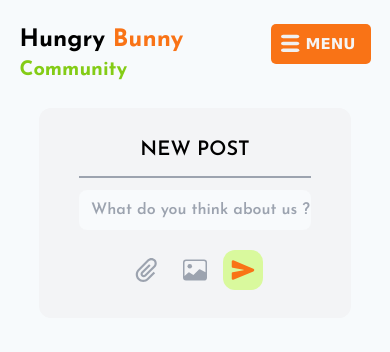
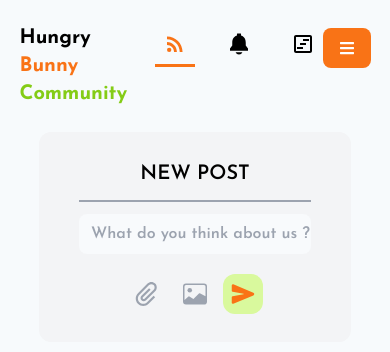
Before and after one commit to rakibul-islam-hasib/hungry-bunny-client, a React (Vite) app: page /community in a window 390 px wide. Shown: the top 352 px of the page. Built offline with nearby package versions, Linux system fonts and the light colour scheme.

Commit message:
Community sidebar updated

```diff
--- a/src/components/header/Community/CnavBar.jsx
+++ b/src/components/header/Community/CnavBar.jsx
@@ -3,6 +3,7 @@ import { Link, NavLink, useLocation } from 'react-router-dom';
 import { MdOutlineViewTimeline, MdRssFeed } from 'react-icons/md';
 import { IoNotificationsSharp } from 'react-icons/io5';
 import '../css/style.css'
+import { FaBars } from 'react-icons/fa';
 const navLinks = [
     {
         id: 1,
@@ -33,11 +34,11 @@ const CnavBar = () => {
             <div className="w-[90%] mx-auto py-6 flex justify-between">
                 <div className="logo">
                     <Link to='/'>
-                        <h1 className='text-2xl font-bold'>Hungry <span className='text-primary'>Bunny</span> </h1>
+                        <h1 className='md:text-2xl text-xl font-bold'>Hungry <span className='text-primary'>Bunny</span> </h1>
                         <p><span className='text-lime-500 text-xl font-bold'>Community</span></p>
                     </Link>
                 </div>
-                <div className="hidden md:block">
+                <div className="">
                     <ul className={isFixed ? 'flex dark:text-gray-100 mt-2 space-x-6 nav-links' : 'flex mt-2 dark:text-black space-x-6 nav-links'}>
                         {navLinks.map((link) => (
                             <li key={link.id}>
@@ -50,7 +51,7 @@ const CnavBar = () => {
                                 >
                                     <span className='inline-flex px-2 items-center gap-2'>
                                         <span className={location.pathname === link.path ? 'text-primary h-6 w-6 text-2xl' : 'h-6 w-6 text-2xl'}>{link.icon}</span>
-                                        {link.name}
+                                        <span className='hidden md:block'>{link.name}</span>
                                     </span>
                                 </NavLink>
                             </li>
@@ -58,6 +59,7 @@ const CnavBar = () => {
                     </ul>
                 </div>
                 <div className="">
+                    <div className="hidden md:block">
                         <button className="btn-c-nav">
                             <span className="icon">
                                 <svg viewBox="0 0 175 80" width="40" height="40">
@@ -69,6 +71,10 @@ const CnavBar = () => {
                             <span className="text">MENU</span>
                         </button>
                     </div>
+                    <button className='bg-primary py-3 rounded-lg md:hidden block mt-1 text-white  px-4'>
+                        <FaBars />
+                    </button>
+                </div>
             </div>
         </nav>
     );
```
Lines whose indentation alone changed are shown as unchanged.
